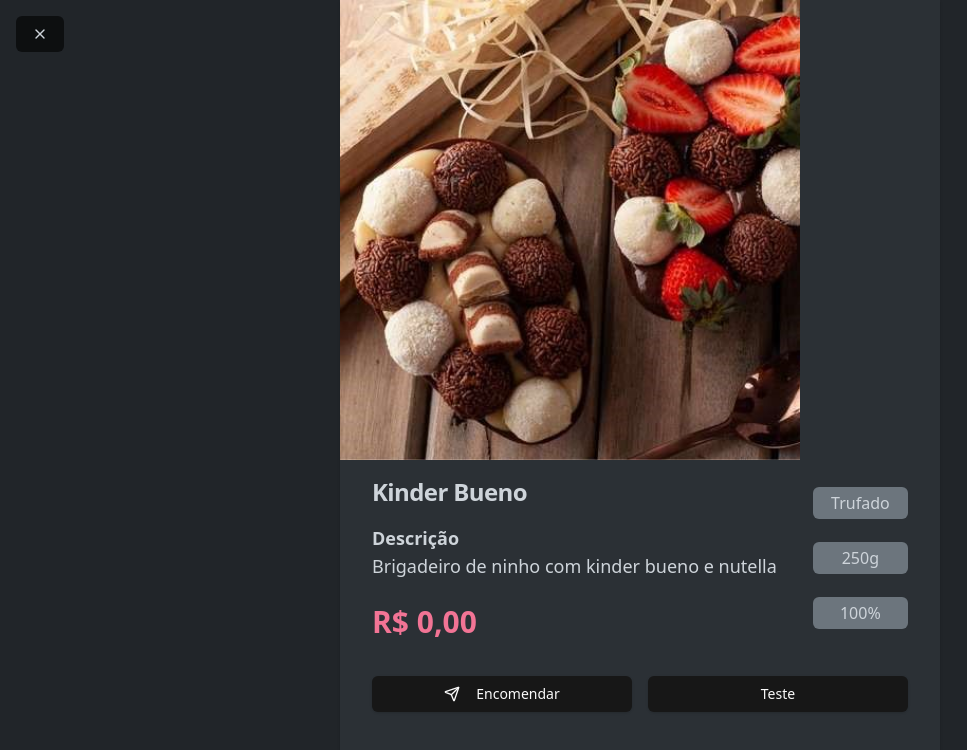
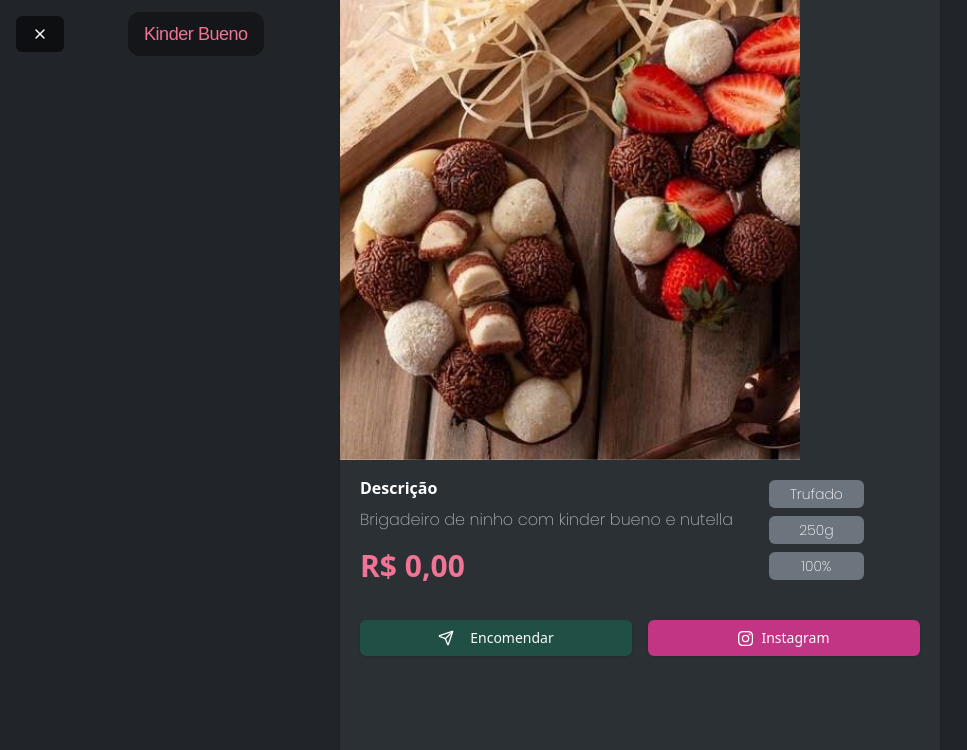
Before and after one commit to KaiqueDev1/candy, a Next.js app: page / in a window 1280 px wide. Both pictures are taken after a click on the button 578 px from the left and 447 px from the top of the page. Shown: the top 750 px of the page, without its empty margins (0-967 px from the left). Built offline with nearby package versions, Linux system fonts and the light colour scheme; a web font is replaced by a local one.

Commit message:
Config buttons instagram and whatsapp with links personalized

```diff
--- a/app/components/eggsCardBox.tsx
+++ b/app/components/eggsCardBox.tsx
@@ -22,6 +22,17 @@ interface EggsCardBoxProps {
 }
 
 const EggsCardBox: React.FC<EggsCardBoxProps> = ({ egg, onClose }) => {
+  const handleWhatsAppClick = () => {
+    const mensagem = `Olá, gostaria de fazer um pedido de um ovo ${egg.type} de ${egg.name}, no valor de R$ ${egg.price}!`;
+    const encodedMessage = encodeURIComponent(mensagem);
+    const url = `https://api.whatsapp.com/send?phone=5511919462746&text=${encodedMessage}`;
+    window.open(url, "_blank");
+  };
+
+  const handleInstagramClick = () => {
+    const url = `https://www.instagram.com/kah_candylover`;
+    window.open(url, "_blank");
+  };
   return (
     <div className="fixed inset-0 z-50 flex items-center justify-center bg-background">
       <Card className="h-full w-full rounded-none border-none bg-secundary md:w-[600px]">
@@ -32,6 +43,9 @@ const EggsCardBox: React.FC<EggsCardBoxProps> = ({ egg, onClose }) => {
         >
           <X size={30} className="text-text" />
         </Button>
+        <CardTitle className="bg-shadow2 absolute left-32 top-3 flex items-center justify-center rounded-xl px-4 py-2 font-playwrite text-lg font-medium text-primary">
+          {egg.name}
+        </CardTitle>
         <CardContent className="flex flex-col gap-4 p-0">
           <Image
             src={egg.image_link}
@@ -41,45 +55,55 @@ const EggsCardBox: React.FC<EggsCardBoxProps> = ({ egg, onClose }) => {
             draggable={false}
             className="object-cover"
           />
-          <div className="mt-0 flex h-full w-full flex-col gap-9 px-4">
+          <div className="mt-0 flex h-full w-full flex-col gap-9 px-1">
             <div className="mt-0 flex w-full gap-9 px-4">
               <div className="flex flex-col gap-4">
-                <CardTitle className="text-2xl font-bold text-text">
-                  {egg.name}
-                </CardTitle>
-                <div className="flex flex-col rounded-t-xl">
-                  <h3 className="font-inter text-lg font-bold text-text">
+                <div className="flex flex-col gap-2 rounded-t-xl">
+                  <h3 className="font-inter font-semibold text-text">
                     Descrição
                   </h3>
-                  <p className="font-inter text-lg text-text">
+                  <p className="font-poppins text-fourth text-base font-light">
                     {egg.description}
                   </p>
                 </div>
-
-                <div className="flex items-center justify-start pt-2">
+                <div className="flex items-center justify-start">
                   <p className="text-3xl font-semibold text-text">
                     <strong className="text-primary">R$ {egg.price}</strong>
                   </p>
                 </div>
               </div>
               <div className="flex flex-col items-center justify-around">
-                <p className="flex w-[95px] items-center justify-center rounded-md bg-third p-1 px-5 font-inter text-base text-text">
+                <p className="font-poppins flex w-[95px] items-center justify-center rounded-md bg-third p-1 px-5 text-sm font-light text-text">
                   <strong></strong> {egg.type}
                 </p>
-                <p className="flex w-[95px] items-center justify-center rounded-md bg-third p-1 px-5 font-inter text-base text-text">
+                <p className="font-poppins flex w-[95px] items-center justify-center rounded-md bg-third p-1 px-5 text-sm font-light text-text">
                   <strong></strong> {egg.grams}
                 </p>
-                <p className="flex w-[95px] items-center justify-center rounded-md bg-third p-1 px-5 font-inter text-base text-text">
+                <p className="font-poppins flex w-[95px] items-center justify-center rounded-md bg-third p-1 px-5 text-sm font-light text-text">
                   <strong></strong> {egg.bark}
                 </p>
               </div>
             </div>
             <section className="flex gap-4 px-4">
-              <Button className="w-full">
+              <Button
+                className="bg-whatsapp w-full"
+                onClick={handleWhatsAppClick}
+              >
                 <Send size={20} className="mr-2" />
                 Encomendar
               </Button>
-              <Button className="w-full">Teste</Button>
+              <Button
+                className="bg-instagram w-full"
+                onClick={handleInstagramClick}
+              >
+                <Image
+                  src="/image/instagram.png"
+                  alt="Instagram"
+                  width={15}
+                  height={15}
+                />
+                Instagram
+              </Button>
             </section>
           </div>
         </CardContent>
--- a/app/layout.tsx
+++ b/app/layout.tsx
@@ -2,12 +2,19 @@ import React from "react";
 import type { Metadata } from "next";
 import "./globals.css";
 import { SpeedInsights } from "@vercel/speed-insights/next";
-import { Inter, Playwrite_AU_NSW } from "next/font/google";
+import { Inter, Playwrite_AU_NSW, Poppins } from "next/font/google";
 
 const inter = Inter({
   subsets: ["latin"],
   display: "swap",
   variable: "--font-inter",
+});
+
+const poppins = Poppins({
+  weight: ["100", "200", "400", "600", "700", "800", "900"],
+  subsets: ["latin"],
+  display: "swap",
+  variable: "--font-poppins",
 });
 
 const playwrite = Playwrite_AU_NSW({
@@ -26,7 +33,10 @@ export default function RootLayout({
   children: React.ReactNode;
 }>) {
   return (
-    <html lang="pt_BR" className={`${inter.variable} ${playwrite.variable}`}>
+    <html
+      lang="pt_BR"
+      className={`${inter.variable} ${playwrite.variable} ${poppins.variable}`}
+    >
       <body>
         {children}
         <SpeedInsights />
--- a/tailwind.config.ts
+++ b/tailwind.config.ts
@@ -15,12 +15,17 @@ export default {
         primary: "rgb(242,116,149)",
         secundary: "#2b3035",
         third: "#6c757d",
-        text: "#ced4da",
+        fourth: "#adb5bd",
+        text: "#ffffff",
         shadow: "rgba(0, 0, 0, 0.6)",
+        shadow2: "rgba(0, 0, 0, 0.4)",
+        whatsapp: "#204F46",
+        instagram: "#C13584",
       },
       fontFamily: {
         inter: ["var(--font-roboto)"],
         playwrite: ["var(--font-playwrite)"],
+        poppins: ["var(--font-poppins)"],
       },
     },
   },
```
Also changed, not shown: public/image/instagram.png (added).
